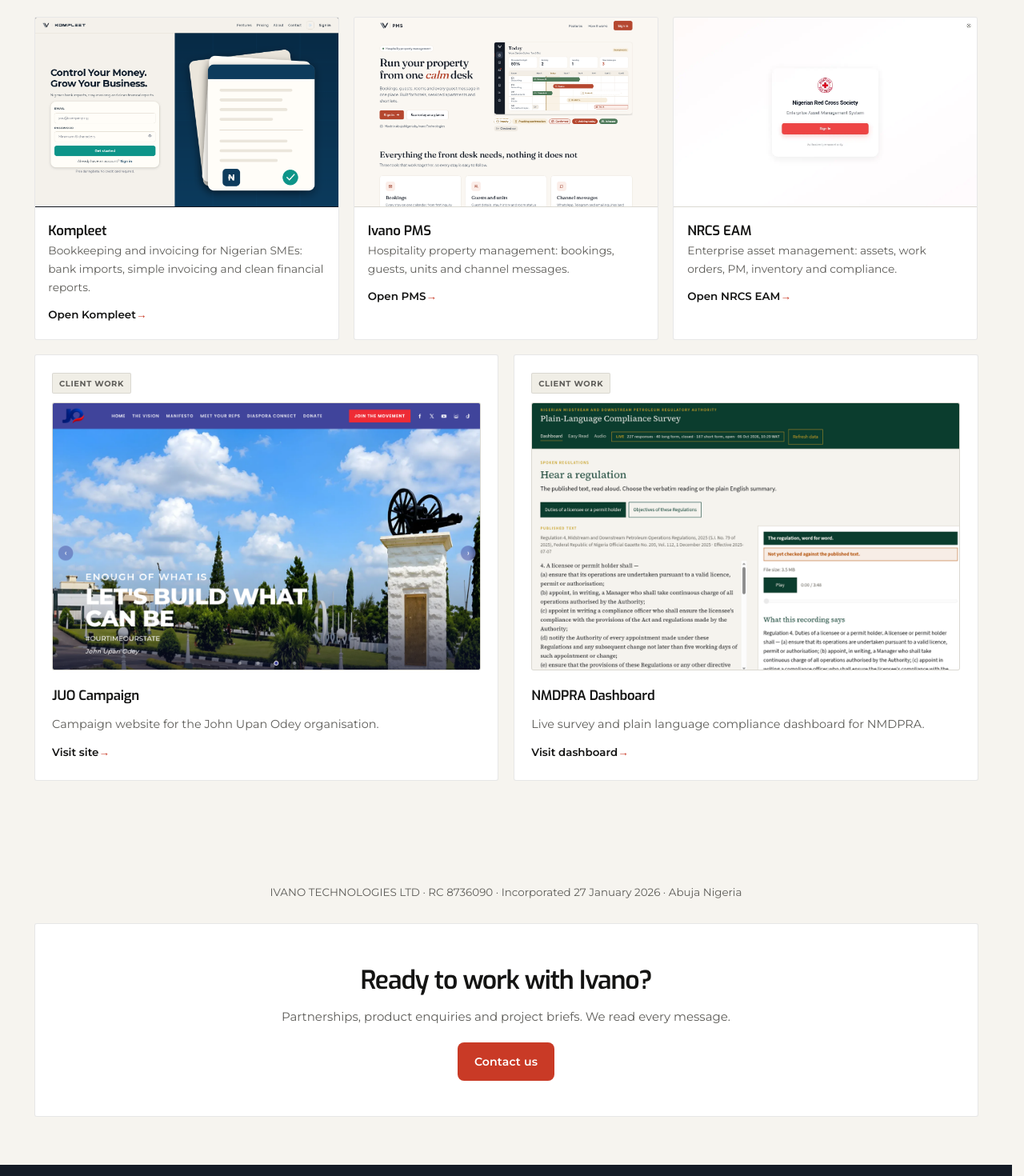
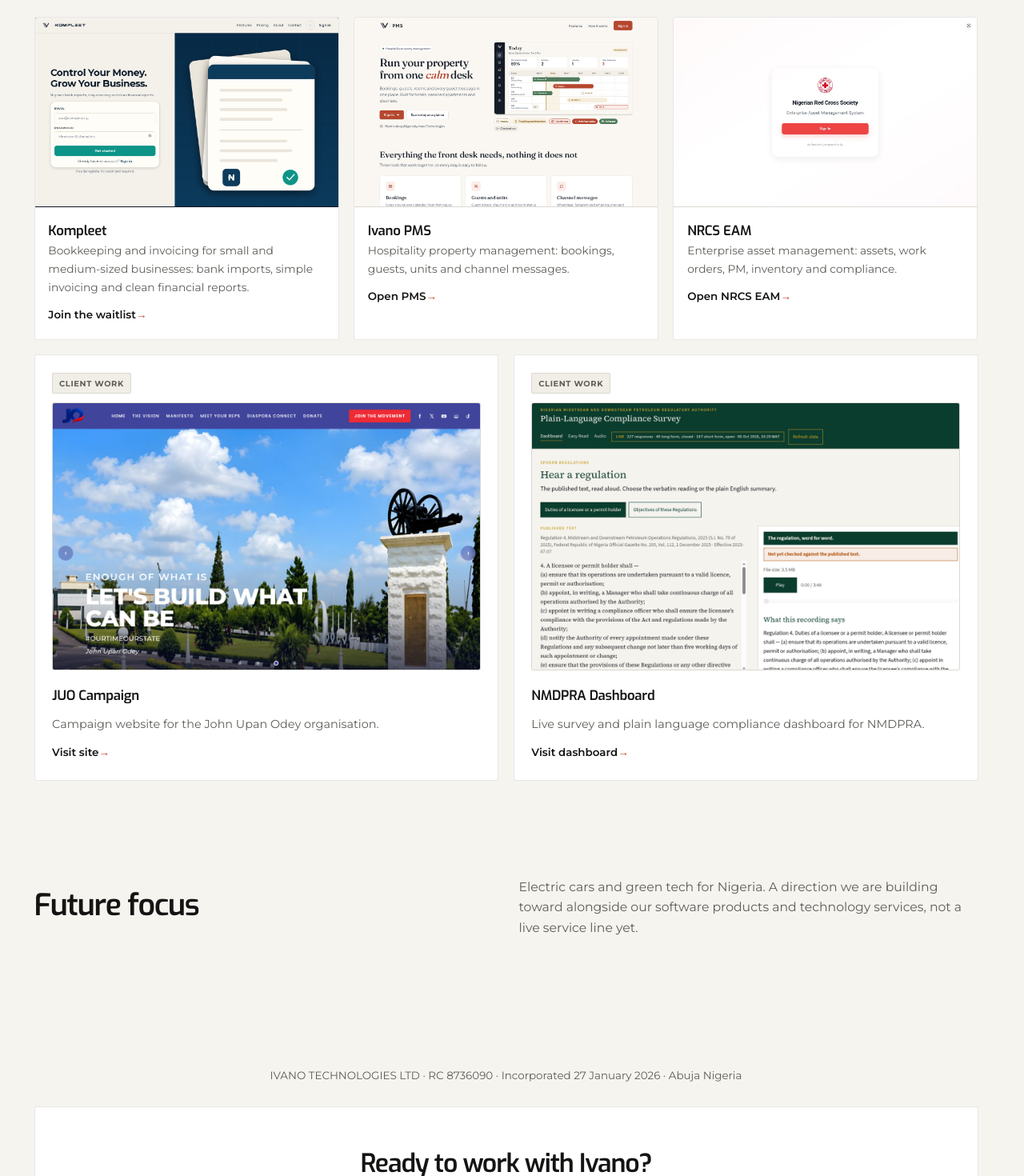
Before and after one commit to Ivano-Technologies/web-ivano, a Next.js app: page / in a window 1280 px wide. Shown: the part 735-2205 px from the top of the page at 80% size. Built offline with nearby package versions, Linux system fonts and the light colour scheme.

Commit message:
Promote dev to main: Kompleet waitlist mailto and twitter:image (#60) (#62)

```diff
--- a/app/page.tsx
+++ b/app/page.tsx
@@ -4,7 +4,11 @@
 import { ProductCard } from "@/components/ProductCard";
 import { ProductThumb } from "@/components/ProductThumb";
 import { createMetadata } from "@/lib/metadata";
-import { HOME_CLIENT_CARDS, HOME_PRODUCT_THUMBS } from "@/lib/products";
+import {
+  HOME_CLIENT_CARDS,
+  HOME_PRODUCT_THUMBS,
+  isExternalHref,
+} from "@/lib/products";
 import { HERO_TAGLINE, SITE } from "@/lib/site";
 
 export const metadata = createMetadata({
@@ -63,8 +67,9 @@
                   <div className="cta-row">
                     <a
                       href={product.href}
-                      target="_blank"
-                      rel="noopener noreferrer"
+                      {...(isExternalHref(product.href)
+                        ? { target: "_blank", rel: "noopener noreferrer" }
+                        : {})}
                     >
                       {product.cta}{" "}
                       <span className="cta-arrow" aria-hidden="true">
@@ -80,6 +85,21 @@
             {HOME_CLIENT_CARDS.map((product) => (
               <ProductCard key={product.name} product={product} />
             ))}
+          </div>
+        </div>
+      </section>
+
+      <section id="future-focus">
+        <div className="wrap">
+          <div className="section-head row">
+            <div>
+              <h2>Future focus</h2>
+            </div>
+            <p>
+              Electric cars and green tech for Nigeria. A direction we are
+              building toward alongside our software products and technology
+              services, not a live service line yet.
+            </p>
           </div>
         </div>
       </section>
--- a/app/services/page.tsx
+++ b/app/services/page.tsx
@@ -6,7 +6,7 @@
 export const metadata = createMetadata({
   title: "Services",
   description:
-    "Beyond products, Ivano delivers end to end technology services within our registered scope of business.",
+    "Beyond our products, Ivano delivers end to end technology services for growing businesses, within our registered scope of business.",
   path: "/services",
 });
 
@@ -39,7 +39,7 @@
       <PageHero
         eyebrow="Services"
         title="Products and services"
-        lede="Beyond our SaaS family, Ivano delivers end to end technology services within our registered scope of business."
+        lede="Beyond our SaaS family, Ivano delivers end to end technology services for growing businesses, within our registered scope of business."
       />
       <section>
         <div className="wrap">
--- a/components/ProductCard.tsx
+++ b/components/ProductCard.tsx
@@ -1,5 +1,5 @@
 import { ProductThumb } from "@/components/ProductThumb";
-import type { Product } from "@/lib/products";
+import { isExternalHref, type Product } from "@/lib/products";
 
 type ProductCardProps = {
   product: Product;
@@ -28,7 +28,12 @@
       <h3>{product.name}</h3>
       <p>{product.description}</p>
       <div className="cta-row">
-        <a href={product.href} target="_blank" rel="noopener noreferrer">
+        <a
+          href={product.href}
+          {...(isExternalHref(product.href)
+            ? { target: "_blank", rel: "noopener noreferrer" }
+            : {})}
+        >
           {product.cta}{" "}
           <span className="cta-arrow" aria-hidden="true">
             →
--- a/lib/metadata.ts
+++ b/lib/metadata.ts
@@ -31,5 +31,13 @@
       // page at the shared app/opengraph-image card explicitly.
       images: [{ url: "/opengraph-image", ...OG_SIZE, alt: OG_ALT }],
     },
+    // Same for twitter: an explicit relative URL resolves against metadataBase
+    // (www), whereas the app/twitter-image file falls back to the deployment host.
+    twitter: {
+      card: "summary_large_image",
+      title: displayTitle,
+      description,
+      images: [{ url: "/twitter-image", ...OG_SIZE, alt: OG_ALT }],
+    },
   };
 }
--- a/lib/products.ts
+++ b/lib/products.ts
@@ -27,13 +27,13 @@
     name: "Kompleet",
     highlight: "kompleet",
     badge: "product",
-    badgeLabel: "Product · Flagship",
+    badgeLabel: "Product · Waitlist",
     description:
-      "Bookkeeping and invoicing for Nigerian SMEs: bank imports, simple invoicing and clean financial reports.",
+      "Bookkeeping and invoicing for small and medium-sized businesses: bank imports, simple invoicing and clean financial reports.",
     homeDescription:
-      "Bookkeeping and invoicing for Nigerian SMEs: bank imports, simple invoicing and clean financial reports.",
-    href: "https://kompleet.techivano.com",
-    cta: "Open Kompleet",
+      "Bookkeeping and invoicing for small and medium-sized businesses: bank imports, simple invoicing and clean financial reports.",
+    href: "mailto:hi@ivanotechnologies.com?subject=Kompleet%20waitlist",
+    cta: "Join the waitlist",
     image: "/products/kompleet-ui.png",
     featured: true,
     homeThumb: true,
@@ -89,6 +89,11 @@
   },
 ];
 
+/** Web links open in a new tab; mailto and other non web links open in place. */
+export function isExternalHref(href: string): boolean {
+  return /^https?:\/\//i.test(href);
+}
+
 export const HOME_PRODUCT_THUMBS: HomeProduct[] = PRODUCTS.filter(
   (product): product is HomeProduct =>
     product.homeThumb === true && product.homeDescription !== undefined,
--- a/lib/site.ts
+++ b/lib/site.ts
@@ -3,17 +3,16 @@
 /** Kezie lock: never FCT or dashed forms (not "Abuja – FCT", not "Abuja-FCT"). */
 export const LOCATION = "Abuja Nigeria";
 
-/** Home hero tagline — sub line under the H1, not the H1 itself. */
+/** Home hero tagline: sub line under the H1, not the H1 itself. */
 export const HERO_TAGLINE =
-  "Intelligent products and services for modern businesses";
+  "Software products and technology services for growing businesses";
 
 export const SITE = {
   name: "Ivano Technologies",
   legalName: "IVANO TECHNOLOGIES LTD",
   rc: "RC 8736090",
-  tagline: "Technology products and services, built to ship.",
   description:
-    "Ivano Technologies builds software products and delivers technology services: finance tools, operations systems and trusted client platforms.",
+    "Software products and technology services for growing businesses. Electric cars and green tech for Nigeria. Abuja Nigeria.",
   email: CONTACT_EMAIL,
   phoneDisplay: "+234 806 784 4858",
   phoneHref: "tel:+2348067844858",
```
Also changed, not shown: app/about/page.tsx (+8 -3 lines), public/.well-known/security.txt, public/art/globe-map.svg.
